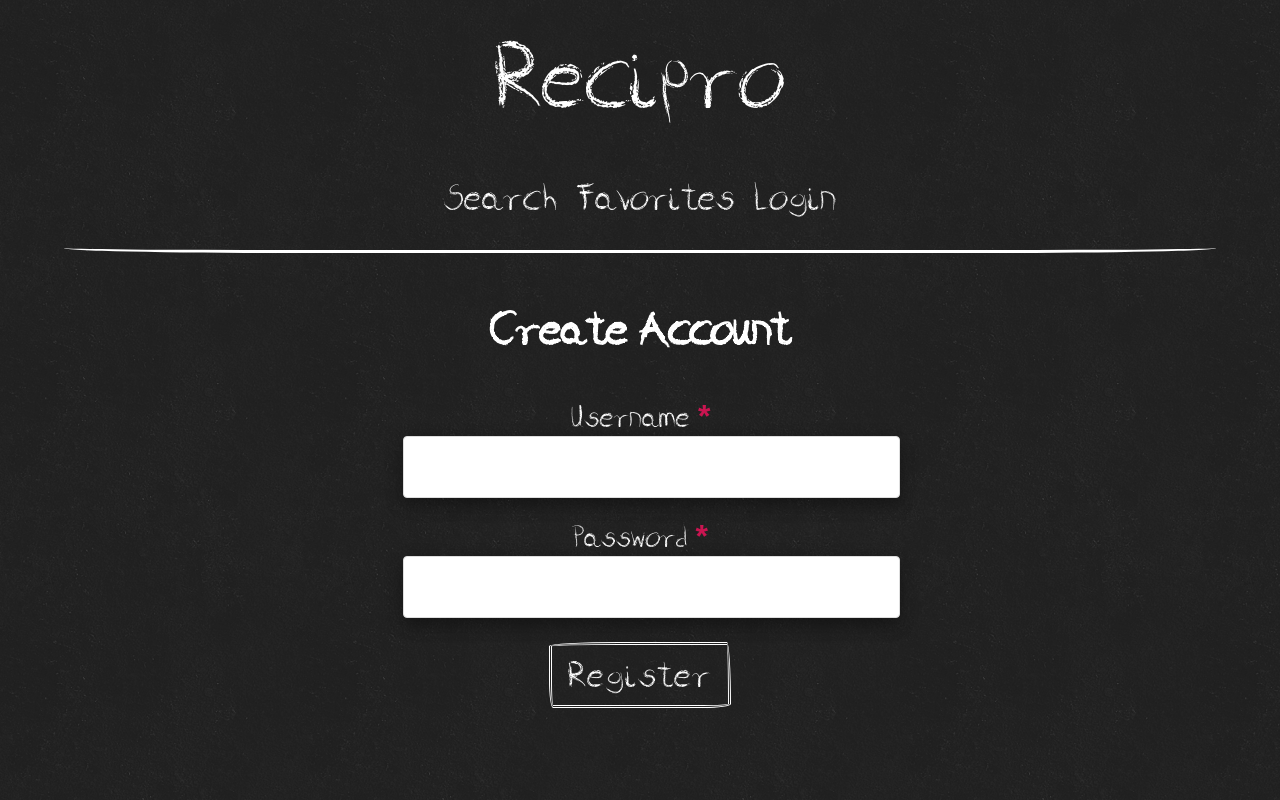
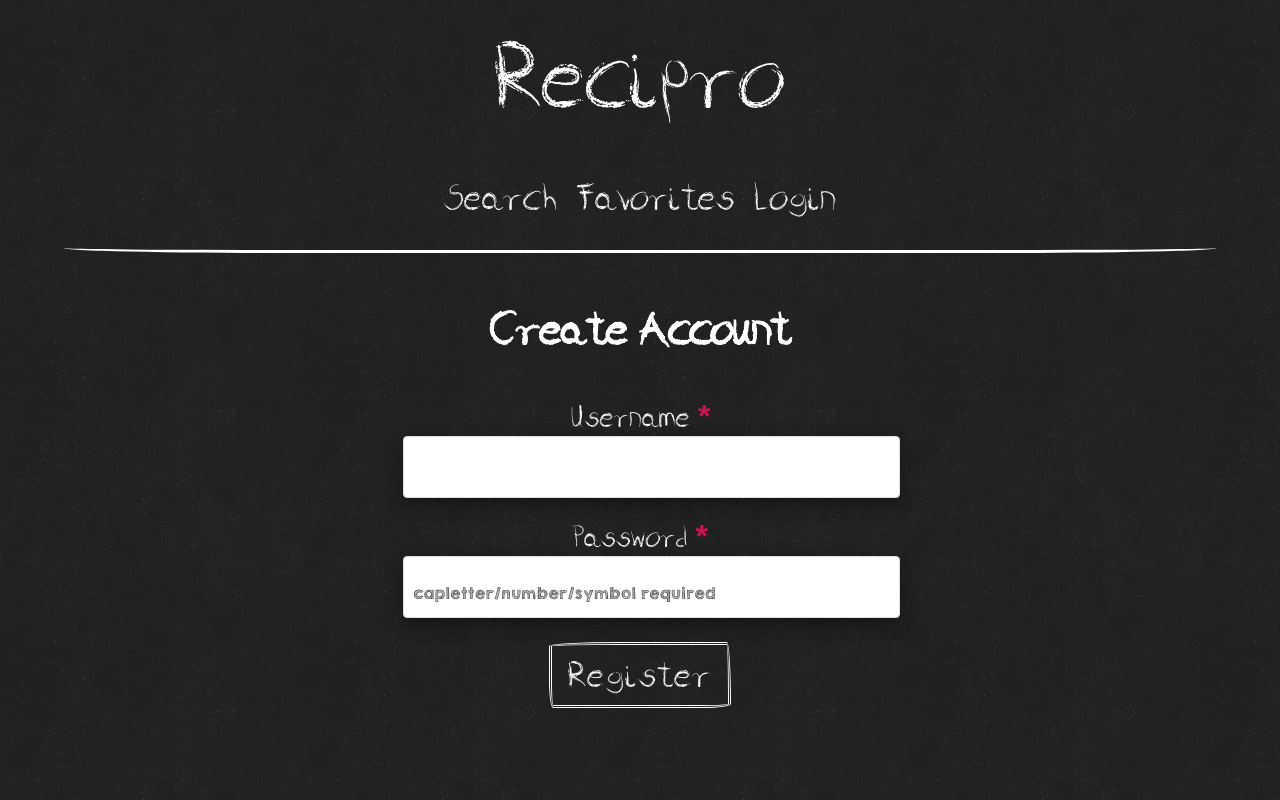
Before and after one commit to KyleEriss/recipro-client, a React (Create React App) app: page /create-account in a window 1280 px wide. Built offline with nearby package versions, Linux system fonts and the light colour scheme; no server answers; the HTML template or start-up script is replaced by a standard one.

Commit message:
minor changes to login and create account page

```diff
--- a/package.json
+++ b/package.json
@@ -46,7 +46,6 @@
     ]
   },
   "devDependencies": {
-    "enzyme-adapter-react-16": "^0.4.1",
     "enzyme": "^3.11.0",
     "enzyme-adapter-react-16": "^1.15.6",
     "web-vitals": "^0.2.4"
--- a/src/components/CreateAccount/CreateAccountForm.js
+++ b/src/components/CreateAccount/CreateAccountForm.js
@@ -58,6 +58,7 @@ export default class CreateAccountForm extends React.Component {
                     </label>
                     <Input
                         name='password'
+                        placeholder='capletter/number/symbol required'
                         type='password'
                         required
                         id='RegistrationForm__password'>
--- a/src/components/Login/LoginForm.js
+++ b/src/components/Login/LoginForm.js
@@ -58,7 +58,6 @@ export default class LoginForm extends React.Component {
                     </label>
                     <Input
                         name='password'
-                        placeholder='capletter/number/symbol required'
                         type='password'
                         required
                         id='LoginForm__password'>
```
